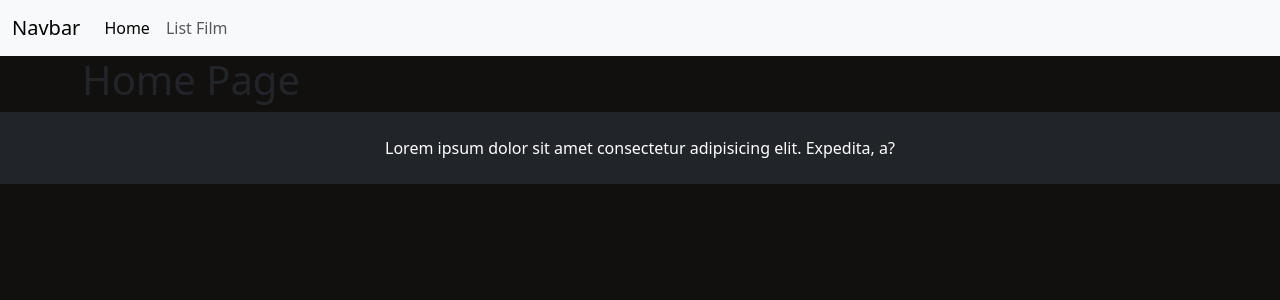
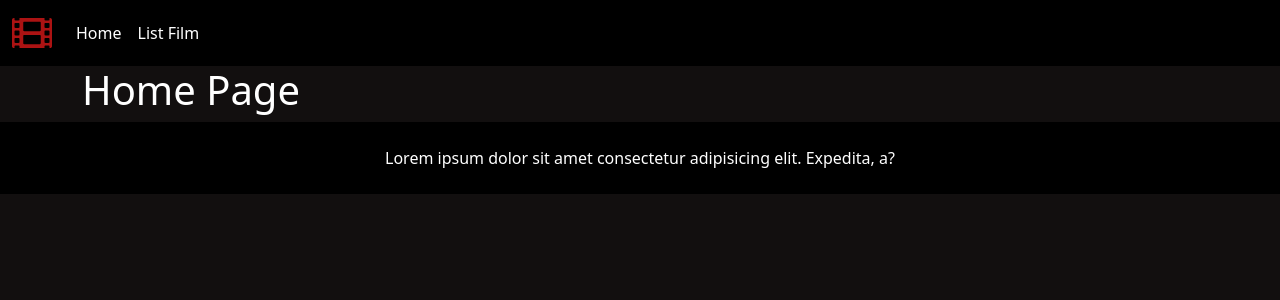
Before and after one commit to DoriaFabio/webapp-react, a React (Vite) app: page / in a window 1280 px wide. Shown: the top 300 px of the page. Built offline with nearby package versions, Linux system fonts and the light colour scheme; no server answers.

Commit message:
modify bg footer and header (add logo)

```diff
--- a/src/App.css
+++ b/src/App.css
@@ -21,4 +21,14 @@
 
 body {
     background-color: rgb(18, 15, 15);
+
 }
+
+.mylogo {
+    font-size: 40px;
+    color: rgb(172, 19, 19);
+}
+
+.mybgBlack {
+    background-color: black;
+}
--- a/src/components/Card.jsx
+++ b/src/components/Card.jsx
@@ -5,7 +5,7 @@ export default function Card({ data }) {
     const imgPath = "http://localhost:3000/images/" + data.image;
     return (
       <div className={`${style.mycard} card`}>
-        <img src={`${imgPath}`} alt="immagine-film" />
+        <img className={`${style.myimg}`} src={`${imgPath}`} alt="immagine-film" />
         <div className={`${style.mycardBody}`}>
           <h5 className="card-title">{data.title}</h5>
           <p className="card-text">{data.abstract.substring(0, 60) + "..."}</p>
--- a/src/components/Card.module.css
+++ b/src/components/Card.module.css
@@ -1,6 +1,6 @@
 .mycard {
     aspect-ratio: 1/1.2;
-    border-radius: 10px;
+    border-radius: 12px;
     transition: all 0.5s;
     border: 1px solid black;
 }
@@ -9,7 +9,7 @@
     box-shadow: 0px 0px 5px 8px rgb(47, 47, 47);
 }
 
-img {
+.myimg {
     width: 100%;
     height: 100%;
     object-fit: cover;
--- a/src/components/Footer.jsx
+++ b/src/components/Footer.jsx
@@ -1,7 +1,7 @@
 export default function Footer() {
     return (
-        <footer className="bg-dark text-white text-center">
-            <p className="py-4">Lorem ipsum dolor sit amet consectetur adipisicing elit. Expedita, a?</p>
+        <footer className="mybgBlack myfooter">
+            <p className="py-4 text-white text-center">Lorem ipsum dolor sit amet consectetur adipisicing elit. Expedita, a?</p>
         </footer>
     )
 }
--- a/src/components/Header.jsx
+++ b/src/components/Header.jsx
@@ -1,12 +1,13 @@
 import { NavLink } from "react-router-dom";
+import { FaFilm } from "react-icons/fa";
 
 export default function Header() {
   return (
     <header>
-      <nav className="navbar navbar-expand-lg bg-body-tertiary">
+      <nav className="navbar navbar-expand-lg mybgBlack">
         <div className="container-fluid">
           <NavLink className="navbar-brand" to="/">
-            Navbar
+            <FaFilm className="mylogo"/>
           </NavLink>
           <button
             className="navbar-toggler"
@@ -22,12 +23,12 @@ export default function Header() {
           <div className="collapse navbar-collapse" id="navbarNav">
             <ul className="navbar-nav">
               <li className="nav-item">
-                <NavLink className="nav-link" to="/">
+                <NavLink className="nav-link text-white" to="/">
                   Home
                 </NavLink>
               </li>
               <li className="nav-item">
-                <NavLink className="nav-link" to="/movies">
+                <NavLink className="nav-link text-white" to="/movies">
                   List Film
                 </NavLink>
               </li>
--- a/src/pages/HomePage.jsx
+++ b/src/pages/HomePage.jsx
@@ -1,6 +1,6 @@
 export default function HomePage() {
     return (
-        <div>
+        <div className="text-white">
             <h1>Home Page</h1>
         </div>
     )
```
Also changed, not shown: public/movie.jpg (added).
